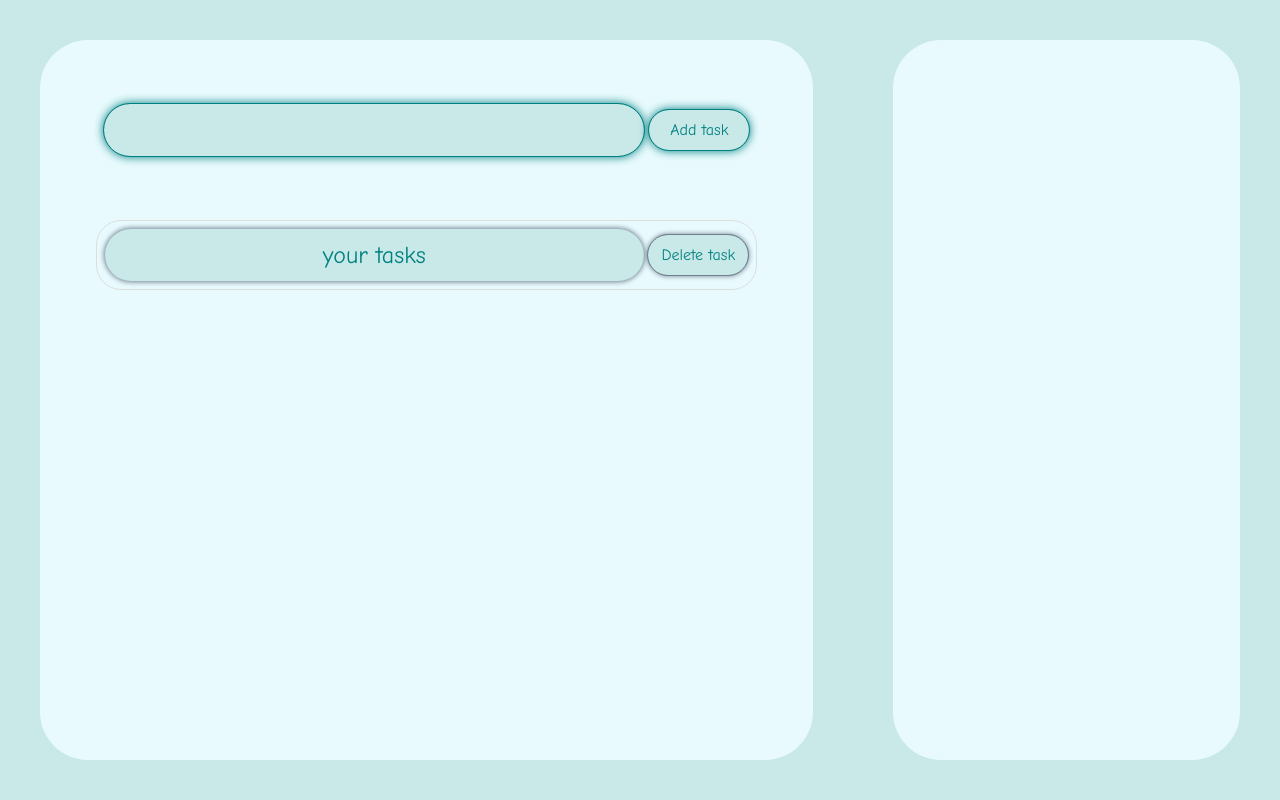
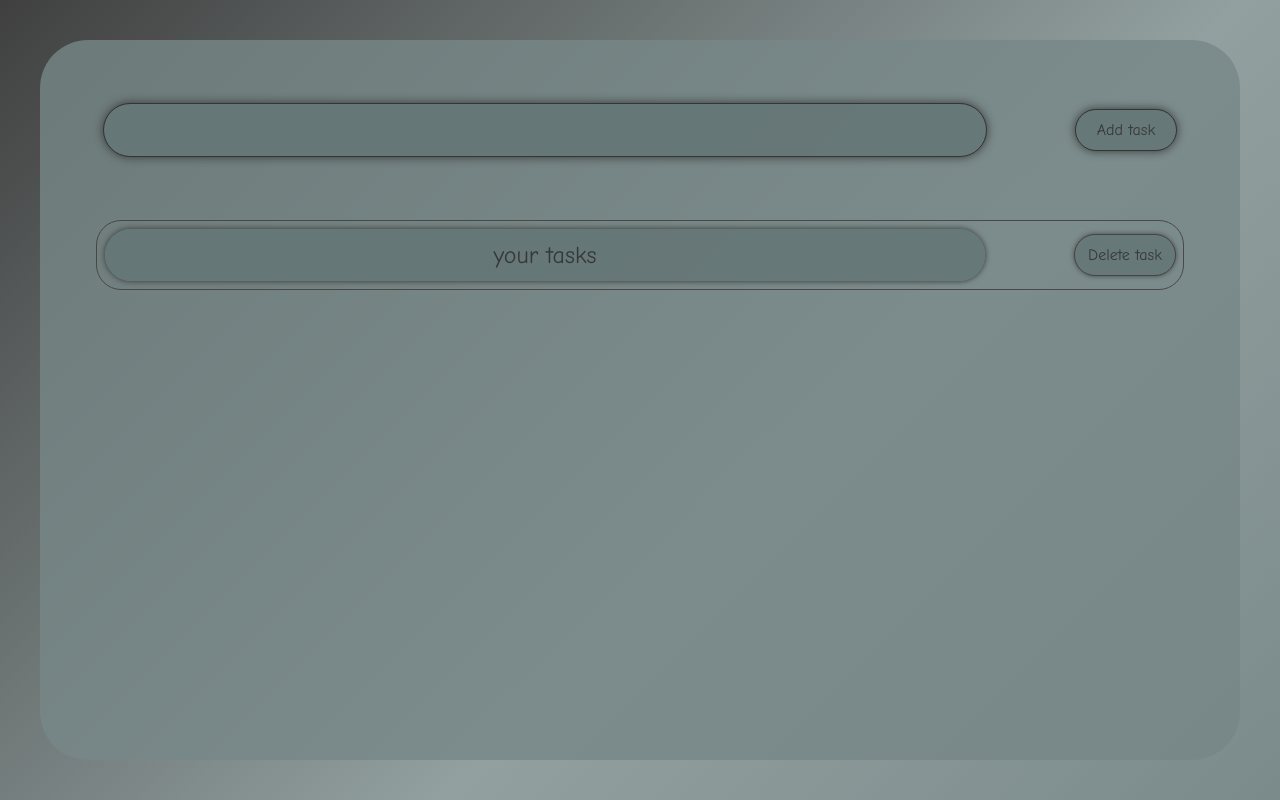
Before and after one commit to Quailet/giga-list-final, a plain HTML site: page index.html in a window 1280 px wide. Shown: the top 800 px of the page. Drawn offline with Linux system fonts and the light colour scheme.

Commit message:
asdfasdf

```diff
--- a/css/list.css
+++ b/css/list.css
@@ -1,9 +1,25 @@
 :root {
+	/* another teal but no */
 	/* --color-60: hsl(180, 40%, 85%);
-	--color-30: hsl(180, 50%, 75%); */
-	--color-60: #e8fafd;
+	--color-30: hsl(180, 50%, 75%);
+	--color-10: hsl(180, 100%, 25%); */
+
+	/* teal */
+	/* --color-60: #e8fafd;
 	--color-30: #c9e8e8;
-	--color-10: #008080;
+	--color-10: #008080; */
+
+	/* wheat */
+	/* --color-60: #fff0d1;
+	--color-30: #f5deb3;
+	--color-10: #e4bd51;
+	--color-grey: #968259; */
+
+	/* black */
+	--color-60: #778888cc;
+	--color-30: #667777ef;
+	--color-10: #333333ef;
+	--color-grey: #444444ef;
 }
 
 * {
@@ -18,25 +34,25 @@ body {
 }
 
 .main-container {
-	width: 100vw;
-	height: 100vh;
+	min-width: 100vw;
+	min-height: 100vh;
 	display: grid;
-	grid-template: auto/2fr 1fr;
-	background: var(--color-30);
+	grid-template: min(100vh, 2000px) / 2fr 1fr;
+	background: linear-gradient(135deg, var(--color-10), var(--color-60), var(--color-30));
 }
 
 section {
 	display: flex;
 	justify-content: center;
 	align-items: center;
-	/* width: 100%;
-	height: 100%; */
+	width: 100%;
+	height: 100%;
 }
 
 .list-container,
 .stats-container {
 	width: calc(100% - 5rem);
-	height: calc(100vh - 5rem);
+	height: calc(100% - 5rem);
 	background: var(--color-60);
 	border-radius: 3rem;
 	display: flex;
@@ -60,6 +76,7 @@ section {
 	box-shadow: 0 0 10px 1px var(--color-10);
 	font-size: 1.5em;
 	padding: 0.5em;
+	transition: outline 0.2s;
 }
 
 .task-input:hover,
@@ -81,12 +98,12 @@ section {
 	padding: 2px;
 	height: 2.5em;
 	padding: 0;
-	transition: transform 0.1s;
+	transition: transform 0.1s, outline 0.2s;
 }
 
 .task-delete {
-	box-shadow: 0 0 5px 1px slategray;
-	outline: 1px solid slategray;
+	box-shadow: 0 0 5px 1px var(--color-grey);
+	outline: 1px solid var(--color-grey);
 }
 
 .task-add:hover,
@@ -108,19 +125,45 @@ section {
 	gap: 1rem;
 	overflow: auto;
 }
+
 .task-display-div {
 	margin: 1px;
 	display: flex;
 	justify-content: space-between;
 	align-items: center;
-	outline: 1px solid #ddd;
+	outline: 1px solid var(--color-grey);
 	padding: 0.5em;
 	border-radius: 1.5em;
 }
 
 .task-display-div > p {
 	margin: 0;
-	box-shadow: 0 0 5px 1px slategray;
+	box-shadow: 0 0 5px 1px var(--color-grey);
 	outline: none;
 	overflow-wrap: break-word;
 }
+
+::-webkit-scrollbar {
+	width: 1rem;
+}
+
+
+::-webkit-scrollbar-thumb {
+	background: var(--color-30);
+	border-radius: 42069px;
+}
+
+::-webkit-scrollbar-thumb:hover {
+	background: var(--color-10);
+}
+
+body::-webkit-scrollbar {
+	display: none;
+}
+
+@media screen and (max-width: 1300px) {
+	.main-container {
+		grid-template: min(100vh, 2000px) 400px / 100%;
+		min-width: 870px;
+	}
+}
--- a/index.html
+++ b/index.html
@@ -6,7 +6,7 @@
 		<meta name="viewport" content="width=device-width, initial-scale=1.0" />
 		<title>Document</title>
 		<link rel="stylesheet" href="css/list.css" />
-		<link rel="icon" href="https://files.catbox.moe/o4t8o3.jpg" type="image/x-icon" />
+		<link rel="icon" href="https://files.catbox.moe/eufq91.jpg" type="image/x-icon" />
 	</head>
 	<body>
 		<div class="main-container">
@@ -20,7 +20,9 @@
 				</div>
 			</section>
 			<section class="stats-section">
-				<div class="stats-container"></div>
+				<div class="stats-container">
+					asfd
+				</div>
 			</section>
 		</div>
 	</body>
```
Also changed, not shown: 1 other file.
